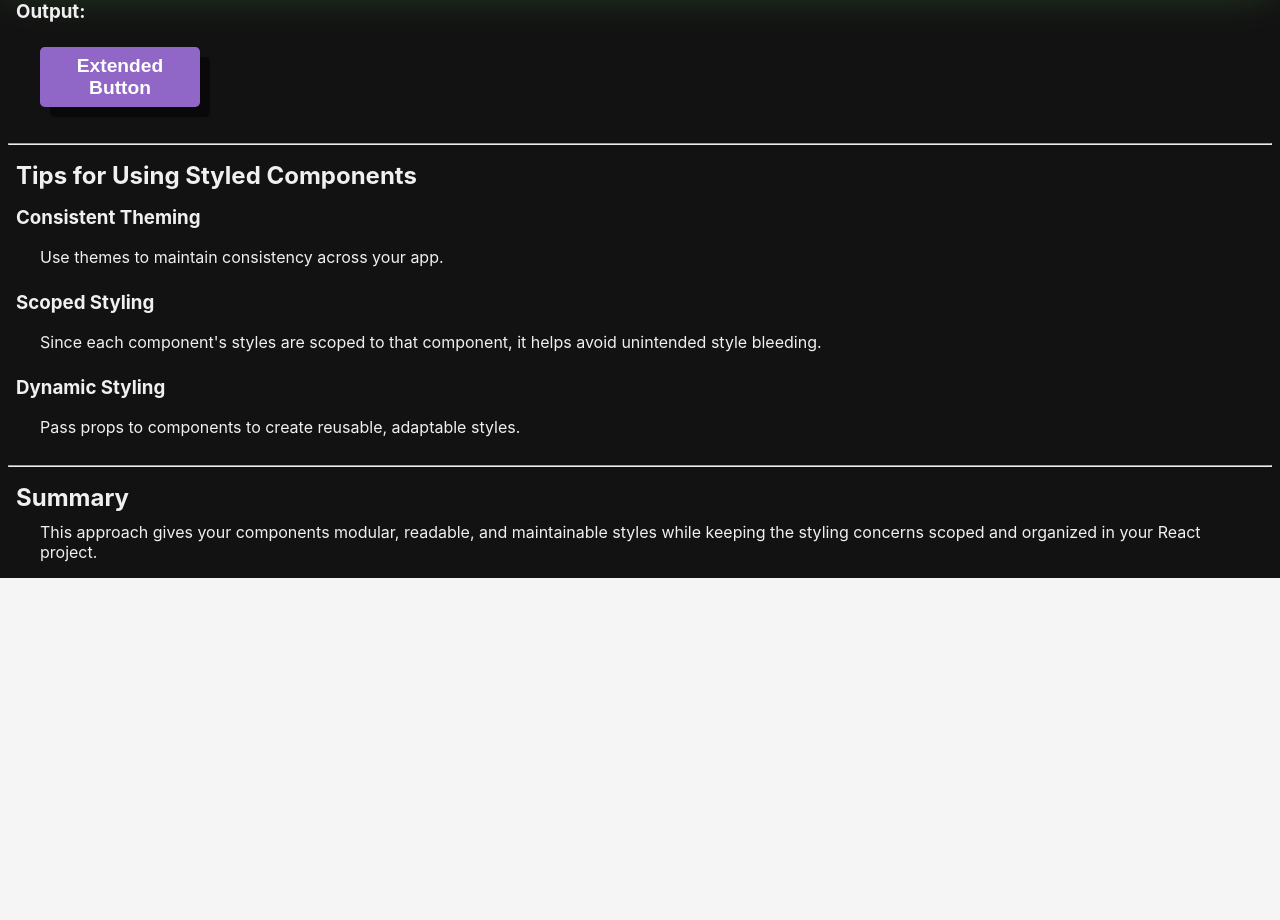
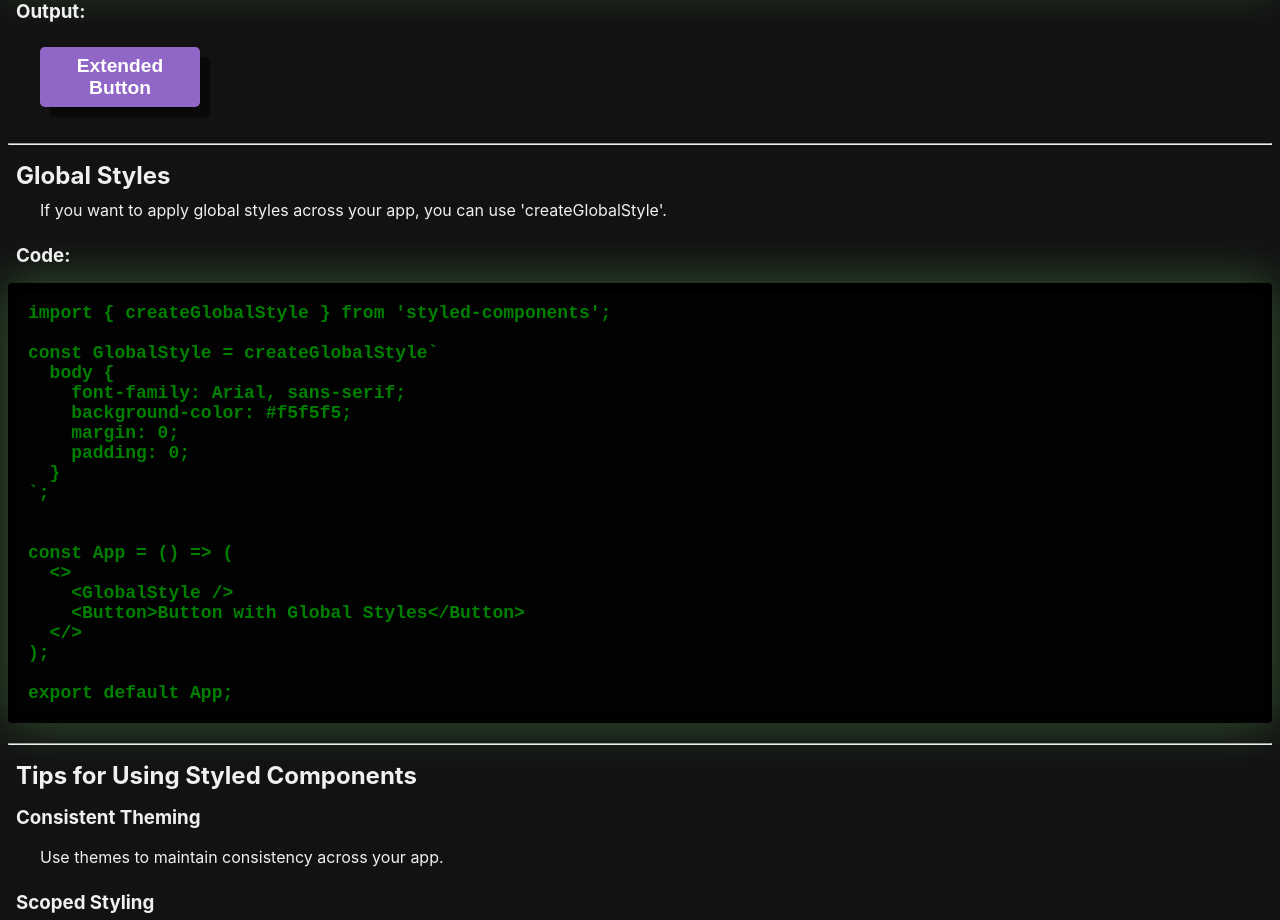
Before and after one commit to rees-kyle/react_showcase, a React (Create React App) app in the folder project/: page /react_showcase/styled-components in a window 1280 px wide. Shown: the part 3980-4900 px from the top of the page. Before the commit the page ends 4558 px from the top, so only its background shows below. Built offline with nearby package versions, Linux system fonts and the light colour scheme.

Commit message:
Add GlobalStyles component
- Added component file.
- Added to index in components folder.
- Imported and added component to page.

```diff
--- /dev/null
+++ b/project/src/components/styling/styled_components/GlobalStyles.js
@@ -0,0 +1,41 @@
+const GlobalStyles = () => {
+  return (
+    <div>
+      <br/>
+      <hr/>
+      <h2>Global Styles</h2>
+      <p>
+        If you want to apply global styles across your app, you can use 'createGlobalStyle'.
+      </p>
+
+      <h3>Code:</h3>
+      <pre>
+        <code>
+          {`import { createGlobalStyle } from 'styled-components';
+
+const GlobalStyle = createGlobalStyle\`
+  body {
+    font-family: Arial, sans-serif;
+    background-color: #f5f5f5;
+    margin: 0;
+    padding: 0;
+  }
+\`;
+
+
+const App = () => (
+  <>
+    <GlobalStyle />
+    <Button>Button with Global Styles</Button>
+  </>
+);
+
+export default App;
+`}
+        </code>
+      </pre>
+    </div>
+  );
+};
+
+export default GlobalStyles;
--- a/project/src/components/styling/styled_components/index.js
+++ b/project/src/components/styling/styled_components/index.js
@@ -3,5 +3,6 @@ export { default as Install } from './Install';
 export { default as CreateAndUse } from './CreateAndUse';
 export { default as PassingProps } from './PassingProps';
 export { default as Extending } from './Extending';
+export { default as GlobalStyles } from './GlobalStyles';
 export { default as Tips } from './Tips';
 export { default as Summary } from './Summary';
--- a/project/src/pages/styling/StyledComponentsPage.js
+++ b/project/src/pages/styling/StyledComponentsPage.js
@@ -4,6 +4,7 @@ import {
   CreateAndUse,
   PassingProps,
   Extending,
+  GlobalStyles,
   Tips,
   Summary
 } from '../../components/styling/styled_components';
@@ -16,6 +17,7 @@ const StyledComponentsPage = () => {
       <CreateAndUse />
       <PassingProps />
       <Extending />
+      <GlobalStyles />
       <Tips />
       <Summary />
     </>
```
